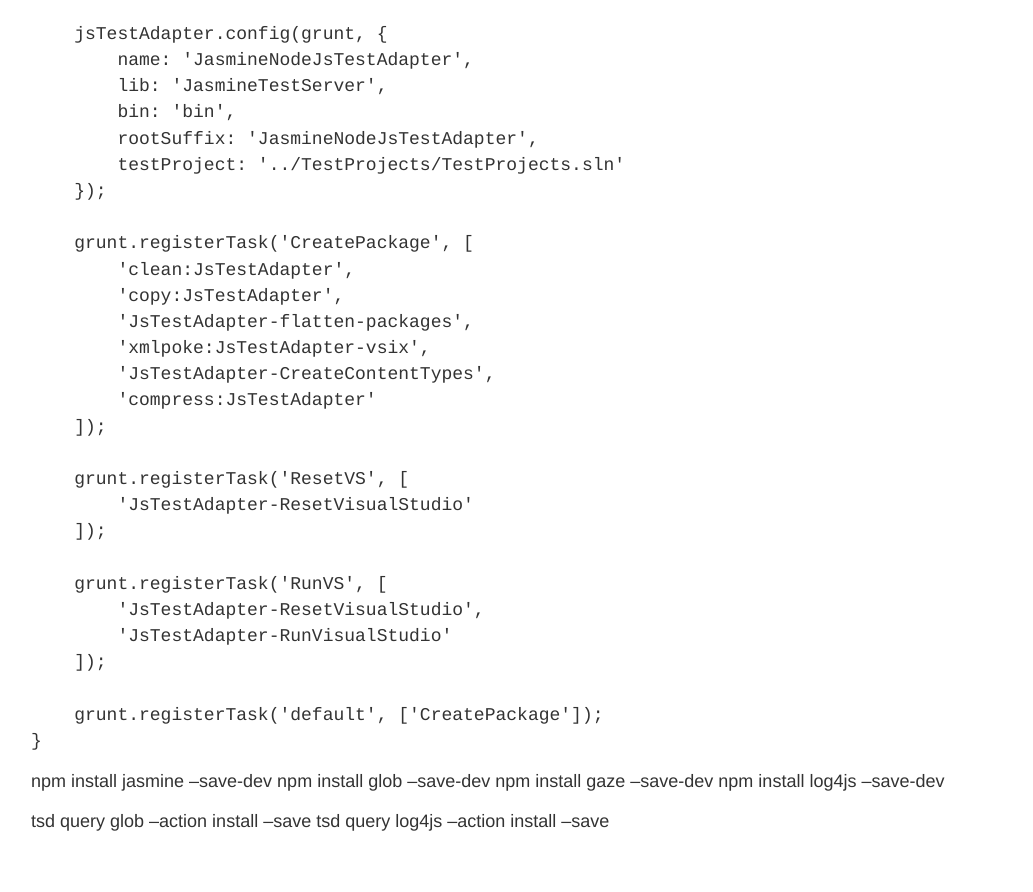
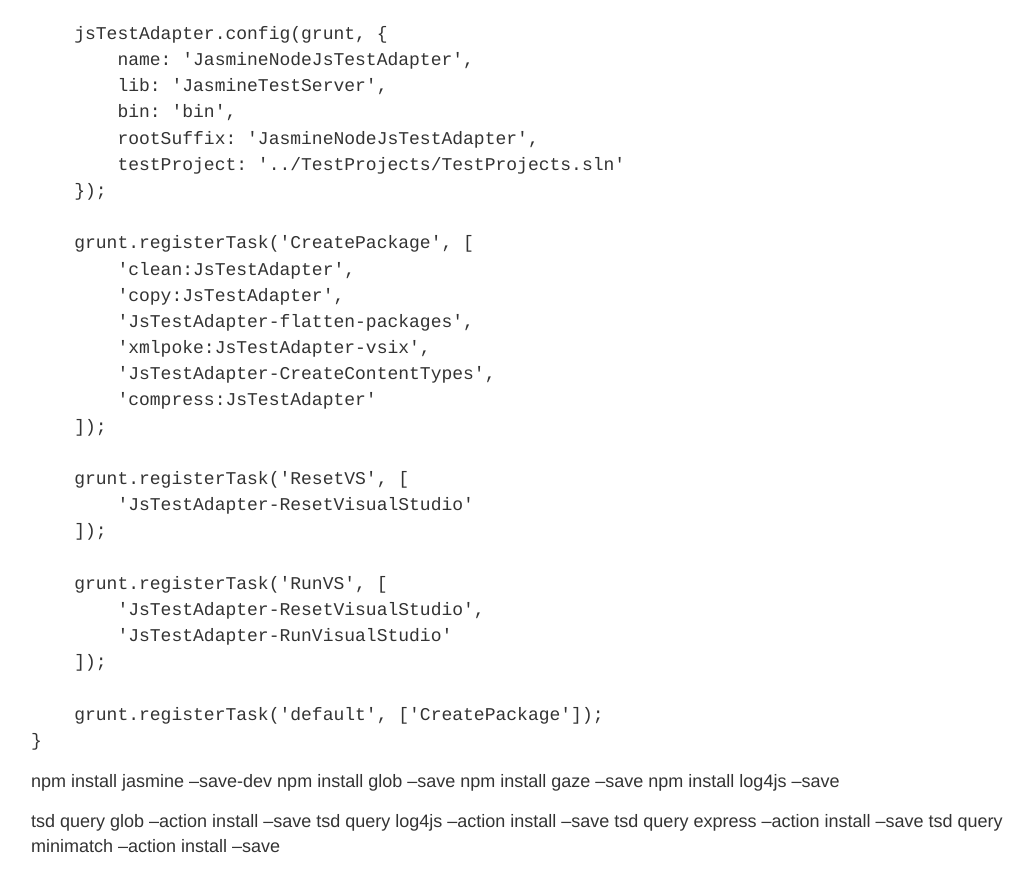
Before and after one commit to MortenHoustonLudvigsen/JsTestAdapter, a Jekyll site: the page built from CreatingATestAdapter/CreatingATestAdapter.md, in a window 1280 px wide and 900 px high, scrolled down 8538 px. Shown: the top 892 px of the window, without its empty margins (107-1140 px from the left). Built offline with Jekyll 4.4.1, drawn with Linux system fonts in a browser that asks for light colours; Markdown is read by kramdown in place of the engine named in the settings.

Commit message:
Update site

```diff
--- a/CreatingATestAdapter/CreatingATestAdapter.md
+++ b/CreatingATestAdapter/CreatingATestAdapter.md
@@ -204,9 +204,11 @@
 
 
 npm install jasmine --save-dev
-npm install glob --save-dev
-npm install gaze --save-dev
-npm install log4js --save-dev
+npm install glob --save
+npm install gaze --save
+npm install log4js --save
 
 tsd query glob --action install --save
 tsd query log4js --action install --save
+tsd query express --action install --save
+tsd query minimatch --action install --save
```
Also changed, not shown: 1 other file.
